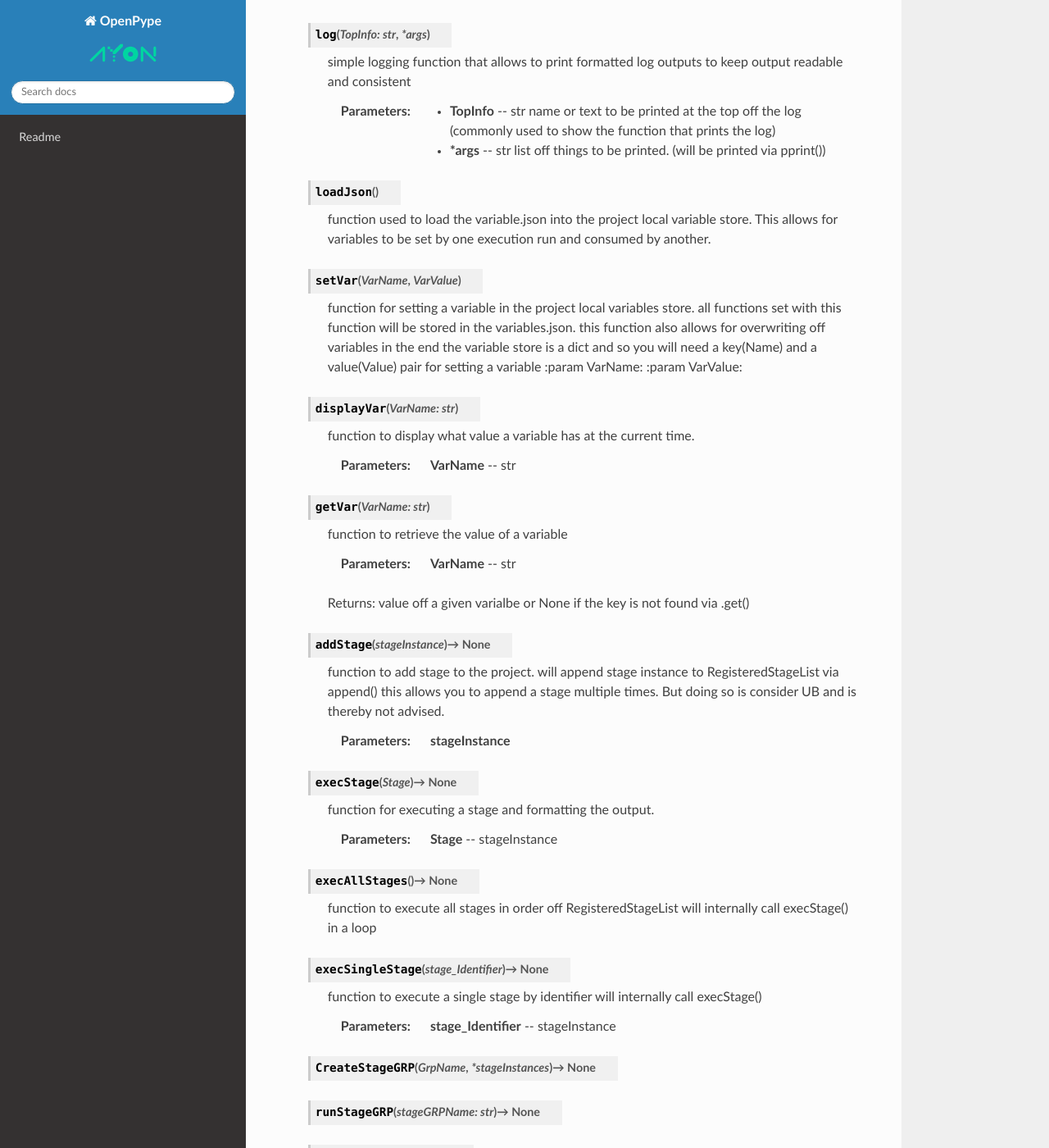
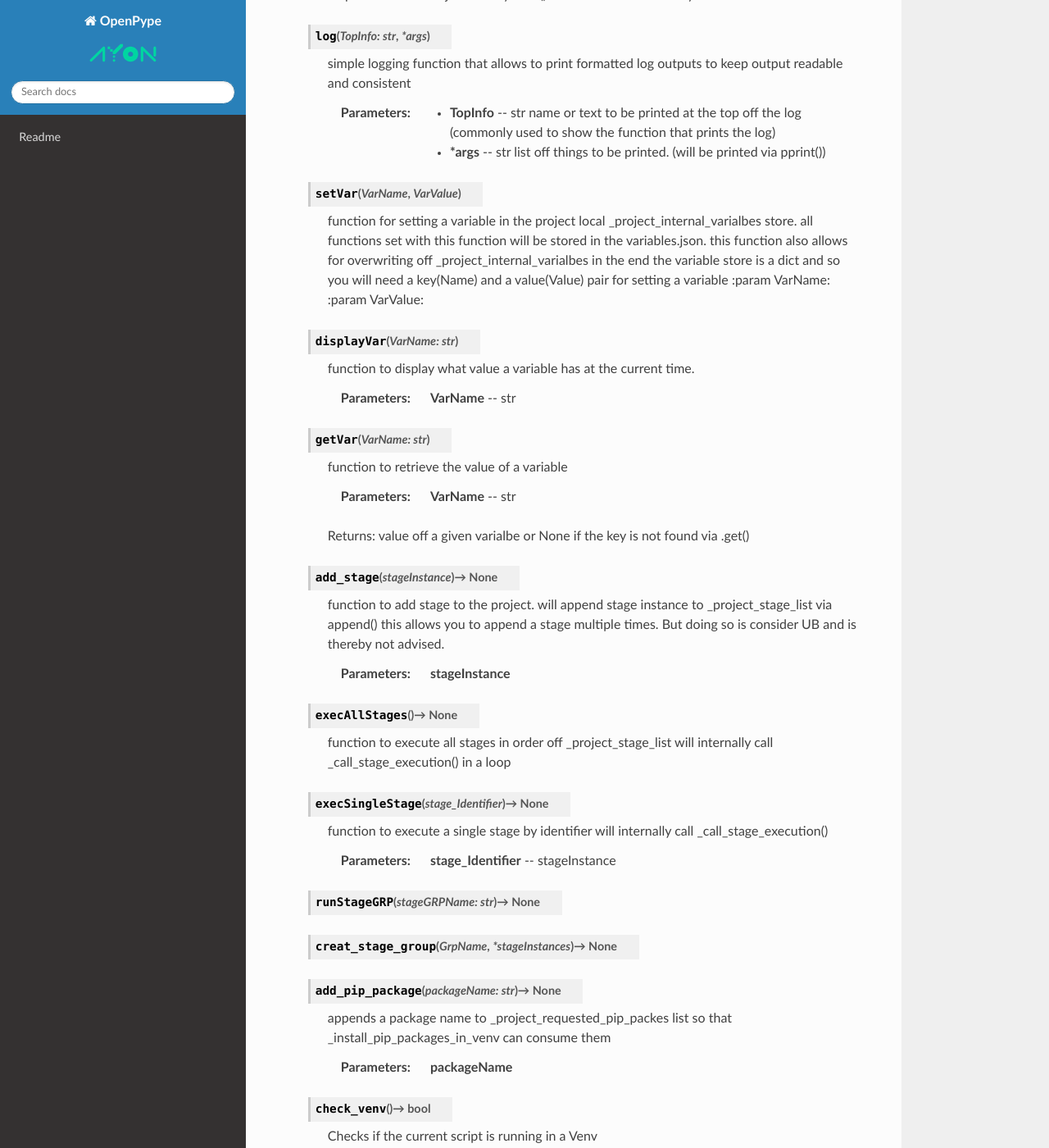
Before and after one commit to ynput/ayon-automator, a Sphinx documentation site: the page built from docs/source/autoapi/AyonCiCd/Project/index.rst, in a window 1280 px wide and 1400 px high, scrolled down 2809 px. Shown: the whole window at 82% size. Built offline with Sphinx 7.4.7 and the Read the Docs theme 2.0.0, drawn with Linux system fonts in a browser that asks for light colours; some of the changed text lies outside the part shown.

Commit message:
convertion to pep8

```diff
--- a/AyonCiCd/__init__.py
+++ b/AyonCiCd/__init__.py
@@ -1,5 +1,4 @@
-from project import Project
-
+from . import Project
 
 __all__ = [
     "Project"
--- a/docs/source/autoapi/AyonCiCd/Cmake/index.rst
+++ b/docs/source/autoapi/AyonCiCd/Cmake/index.rst
@@ -13,11 +13,11 @@ Functions
 
 .. autoapisummary::
 
-   AyonCiCd.Cmake.Command
+   AyonCiCd.Cmake.cmake_command
 
 
 
-.. py:function:: Command(ParentPrj: AyonCiCd.Project.Project = None, *args)
+.. py:function:: cmake_command(ParentPrj: Project.Project, *args)
 
    function for running cmake commands
 
--- a/docs/source/autoapi/AyonCiCd/GBench/index.rst
+++ b/docs/source/autoapi/AyonCiCd/GBench/index.rst
@@ -13,11 +13,11 @@ Functions
 
 .. autoapisummary::
 
-   AyonCiCd.GBench.GBnechRun
+   AyonCiCd.GBench.run_google_benchmark
 
 
 
-.. py:function:: GBnechRun(GBenchPath: str, OutFilePath: str, *args)
+.. py:function:: run_google_benchmark(GBenchPath: str, OutFilePath: str, *args)
 
    function for running google benchmark (this function will not register errors as benchmarks should not be used for testing)
 
--- a/docs/source/autoapi/AyonCiCd/GTest/index.rst
+++ b/docs/source/autoapi/AyonCiCd/GTest/index.rst
@@ -28,7 +28,7 @@ Functions
 
 
 
-.. py:function:: GTestRun(GtestPath: str, xmlPath, ParentPrj: AyonCiCd.Project.Project = None, *args)
+.. py:function:: run_google_test(GtestPath: str, xmlPath, ParentPrj: Project.Project, *args)
 
    function for running google test in a sub process
 
--- a/docs/source/autoapi/AyonCiCd/Project/index.rst
+++ b/docs/source/autoapi/AyonCiCd/Project/index.rst
@@ -21,8 +21,9 @@ Classes
 
 .. py:class:: Capturing
 
-   a class build to capture stdout and stderr output.
-   target off this class is make the output available as a variable for further use
+   Capture stdout and stderr output.
+
+   Capture the output as a variable for further use.
 
    .. attribute:: stdout
 
@@ -34,91 +35,100 @@ Classes
 
    .. attribute:: original_stdout
 
-      variable to store the original stdout to reusing it at __exit__
+      variable to store the original stdout to reusing
+      it at ``__exit__``
 
    .. attribute:: original_stderr
 
-      variable to store the original stderr to reusing it at __exit__
+      variable to store the original stderr to reusing
+      it at ``__exit__``
 
    .. py:method:: get_output() -> str
 
-      function to retrieve the data captured by this class.
-      this will combine stdout and stderr into one string separated by an escape char.
+      Retrieve the data captured by this class.
 
-      Returns:
+      This will combine stdout and stderr into one string separated by an escape char.
+
+      :returns: stdout + stderr separated by new line.
+      :rtype: str
+
+
+   .. py:method:: write(text: str)
+
+      Imitating stdout and capturing the data from it.
+
+      :param text: input text to be written to stdout
+      :type text: str
+
+
+   .. py:method:: isatty(self)
+      :staticmethod:
+
+      Imitating color support info's.
+
+      Currently, this function just returns False and does not actually test.
+
+      :returns: False
+      :rtype: bool
 
 
 
-   .. py:method:: write(text)
+.. py:class:: Project(project_name: str)
 
-      function for imitating stdout and capturing the data from it
+   Class to describe a project for execution usage.
 
-      :param text: input text to we written to stdout
+   .. attribute:: project_name
 
+      Name used to identify and to make CLI
+      availability easier.
 
-   .. py:method:: isatty()
+   .. attribute:: base_output_folder_path
 
-      function for imitating color support info's.
-      currently this function just returns False and dose not actually test
+      auto generated path that describing the base
+      folder for venv and stage_artefact_list.
 
-      Returns:
+   .. attribute:: _root_exec_script
 
+      auto generated variable holding the root of the
+      execution graph (deprecated)
 
+   .. attribute:: var_json_file_path
 
+      path describing the location for the json file used to keep track off _project_internal_varialbes cross execution
 
-.. py:class:: Project(projectName: str)
-
-   class to describe a project for execution usage
-
-   .. attribute:: ProjectName
-
-      Name attribute used to identify and to make cli availability easier
-
-   .. attribute:: baseOutputFoulderPath
-
-      auto generated path that describing the base folder for Venv and Artifacts
-
-   .. attribute:: rootExecuterScript
-
-      auto generated variable holding the root off the execution graph (Discontinued)
-
-   .. attribute:: VariablesJsonFilePath
-
-      path describing the location for the json file used to keep track off variables cross execution
-
-   .. attribute:: Variables
+   .. attribute:: _project_internal_varialbes
 
       a ditc off variables set and made available to every function
 
-   .. attribute:: buildArtefactsPath
+   .. attribute:: _build_artefacts_out_path
 
-      the base path where the build artifacts will be stored
+      the base path where the build stage_artefact_list will be stored
 
-   .. attribute:: RegisteredStageList
+   .. attribute:: _project_stage_list
 
       a list off all stages available to the project. (mainly used by executAllStages)
 
-   .. attribute:: StageGrps
+   .. attribute:: _project_stage_groups_list
 
       list off stage groups (used for runStageGRP)
 
-   .. attribute:: python_version
+   .. attribute:: _runtime_python_version_major_minor_str
 
       variable holding a string representation off the major.minor number describing the python version. (useful for folder actions inside off the venv)
 
-   .. attribute:: venvPath
+   .. attribute:: _build_venv_abs_path
 
       path to the base folder off the build venv
 
-   .. attribute:: pipPackages
+   .. attribute:: _project_requested_pip_packes
 
       list off pip packages to be installed by setup()
 
-   .. attribute:: Prj_Run_Errors
+   .. attribute:: _project_runtime_errors
 
       dict off errors cased by functions while running. useful for debugging
 
-   .. attribute:: Prj_Exec_error
+   .. attribute:: _project_execuition_error_int
 
       int used for sys.exit() in order to flag a run as failed.
 
@@ -128,13 +138,7 @@ Classes
       this should be called in a separate process before running any tests
 
 
-   .. py:method:: add_venv_path_to_path()
-
-      function for adding the side packages installed under the venv to the current python accessible path.
-      this allows access to the packages without having to activate the venv
-
-
-   .. py:method:: makeClassCliAvailable()
+   .. py:method:: make_project_cli_available()
 
       function used in a with block to make the current class instance availalbe to the cli. (python script.py -arg -arg)
       this allows usage from cli and access to all functions in this class
@@ -153,15 +157,10 @@ Classes
       :param \*args: str list off things to be printed. (will be printed via pprint())
 
 
-   .. py:method:: loadJson()
-
-      function used to load the variable.json into the project local variable store. This allows for variables to be set by one execution run and consumed by another.
-
-
    .. py:method:: setVar(VarName, VarValue)
 
-      function for setting a variable in the project local variables store. all functions set with this function will be stored in the variables.json.
-      this function also allows for overwriting off variables
+      function for setting a variable in the project local _project_internal_varialbes store. all functions set with this function will be stored in the variables.json.
+      this function also allows for overwriting off _project_internal_varialbes
       in the end the variable store is a dict and so you will need a key(Name) and a value(Value) pair for setting a variable
       :param VarName:
       :param VarValue:
@@ -184,70 +183,37 @@ Classes
 
 
 
-   .. py:method:: addStage(stageInstance) -> None
+   .. py:method:: add_stage(stageInstance) -> None
 
       function to add stage to the project.
-      will append stage instance to RegisteredStageList via append() this allows you to append a stage multiple times. But doing so is consider UB and is thereby not advised.
+      will append stage instance to _project_stage_list via append() this allows you to append a stage multiple times. But doing so is consider UB and is thereby not advised.
 
       :param stageInstance:
 
 
-   .. py:method:: execStage(Stage) -> None
-
-      function for executing a stage and formatting the output.
-
-      :param Stage: stageInstance
-
-
    .. py:method:: execAllStages() -> None
 
-      function to execute all stages in order off RegisteredStageList
-      will internally call execStage() in a loop
+      function to execute all stages in order off _project_stage_list
+      will internally call _call_stage_execution() in a loop
 
 
    .. py:method:: execSingleStage(stage_Identifier) -> None
 
       function to execute a single stage by identifier
-      will internally call execStage()
+      will internally call _call_stage_execution()
 
       :param stage_Identifier: stageInstance
-
-
-   .. py:method:: CreateStageGRP(GrpName, *stageInstances) -> None
 
 
    .. py:method:: runStageGRP(stageGRPName: str) -> None
 
 
-   .. py:method:: create_venv(venv_path)
-
-      helper function for creating a python venv
-      will install pip, upgrade deps, clear venv if Existent
-
-      :param venv_path:
+   .. py:method:: creat_stage_group(GrpName, *stageInstances) -> None
 
 
-   .. py:method:: get_venv_activate_cmd(venv_path)
+   .. py:method:: add_pip_package(packageName: str) -> None
 
-      helper function to get the correct venv activate script for win or Linux
-
-      :param venv_path:
-
-      Returns:
-
-
-
-   .. py:method:: install_pip_packes_in_venv(venv_path: str, pip_package_list: list)
-
-      helper function that will activate the venv, upgrade pip and install the package list. this will be executed in a subprocess
-
-      :param venv_path:
-      :param pip_package_list:
-
-
-   .. py:method:: addPipPackage(packageName: str) -> None
-
-      appends a package name to pipPackages list so that install_pip_packes_in_venv can consume them
+      appends a package name to _project_requested_pip_packes list so that _install_pip_packages_in_venv can consume them
 
       :param packageName:
 
@@ -267,11 +233,11 @@ Classes
 
    class used to describe a group off functions and artifact's
 
-   .. attribute:: funcs
+   .. attribute:: stage_function_list
 
       a list off functions to be executed
 
-   .. attribute:: artifacts
+   .. attribute:: stage_artefact_list
 
       a list off artifacts to be copied
 
@@ -283,14 +249,14 @@ Classes
 
       a path set from the parent project
 
-   .. py:method:: addFunc(funcInstance) -> None
+   .. py:method:: add_single_func(funcInstance) -> None
 
       append a lambda to the stage function list.
 
       :param funcInstance:
 
 
-   .. py:method:: addFuncs(*args) -> None
+   .. py:method:: add_funcs(*args) -> None
 
       append a list off lambdas to the stages function list. They will be added via a for loop
       *args:
@@ -298,7 +264,7 @@ Classes
 
    .. py:method:: addArtefactFoulder(fouderPath) -> None
 
-      adds an artifact to the stages artifacts list. this function also allows adding files as artifact's and is not yet renamed
+      adds an artifact to the stages stage_artefact_list list. this function also allows adding files as artifact's and is not yet renamed
 
       :param fouderPath ():
 
@@ -310,7 +276,7 @@ Classes
       :param artefactPath ():
 
 
-   .. py:method:: execStage()
+   .. py:method:: exec_stage()
 
       this function will be called by every system that intends executing the stage
       this function will capture output that's running in it and will return it
--- a/docs/source/autoapi/AyonCiCd/SysCon/index.rst
+++ b/docs/source/autoapi/AyonCiCd/SysCon/index.rst
@@ -17,7 +17,7 @@ Functions
 
 
 
-.. py:function:: open_software(software_path, ParentPrj: AyonCiCd.Project.Project = None, *args)
+.. py:function:: open_software(software_path, ParentPrj: Project.Project, *args)
 
    function for running software in a sub process (deprecated its advised to use cmd.py run() Instead)
 
--- a/docs/source/autoapi/AyonCiCd/docGen/index.rst
+++ b/docs/source/autoapi/AyonCiCd/docGen/index.rst
@@ -13,11 +13,11 @@ Functions
 
 .. autoapisummary::
 
-   AyonCiCd.docGen.DoxygenRun
+   AyonCiCd.docGen.doxygen_run
 
 
 
-.. py:function:: DoxygenRun(doxyFile, ParentPrj: AyonCiCd.Project.Project = None)
+.. py:function:: doxygen_run(doxyFile, ParentPrj: Project.Project)
 
    function to run doxygen in shell.
 
```
Also changed, not shown: other parts of docs/source/autoapi/AyonCiCd/GTest/index.rst (+1 -1 lines), Build.py (+23 -23 lines), README.md (+10 -10 lines), 7 other files.
